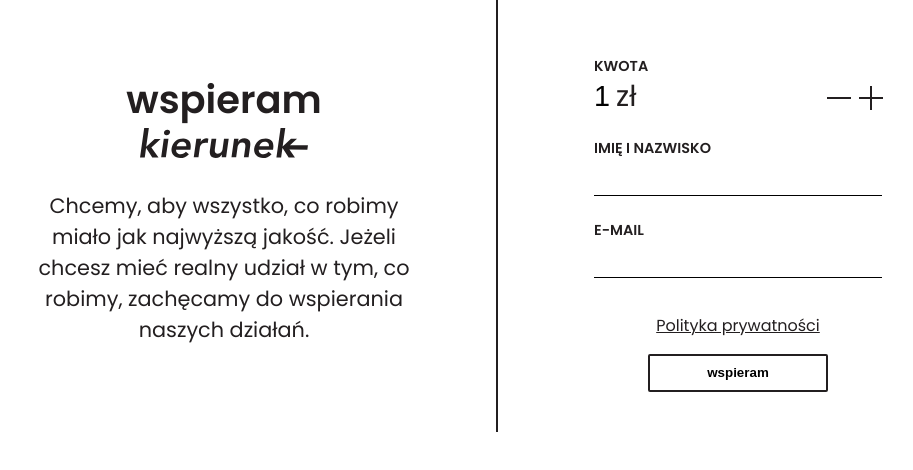
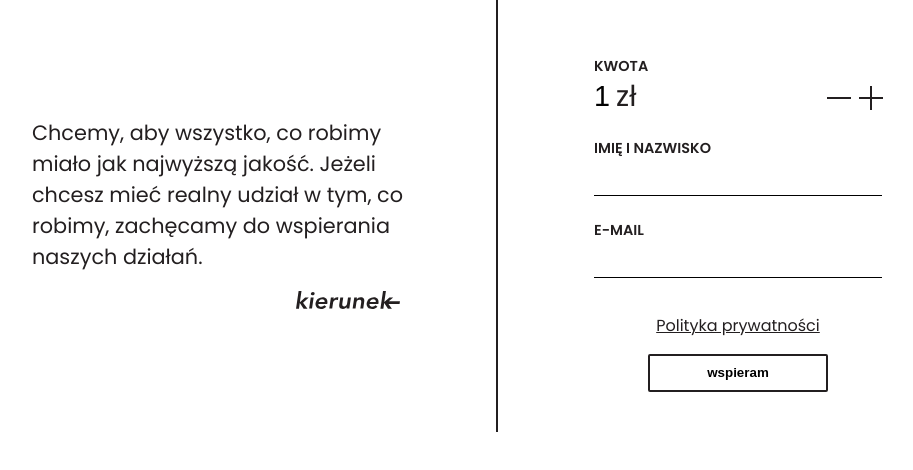
Before and after one commit to kdraganik/kierunek-support-page, a React (Create React App) app: page / in a window 1280 px wide. Shown: the part 192-662 px from the top of the page, without its empty margins (143-1056 px from the left). Built offline with nearby package versions, Linux system fonts and the light colour scheme.

Commit message:
feat(improved-styling): remove 'wspieram' header

```diff
--- a/src/App.jsx
+++ b/src/App.jsx
@@ -5,13 +5,13 @@ const App = () => {
   return(
     <Wrapper>
       <Container top>
-        <Header2>wspieram</Header2>
-        <BigLogo/>
+        {/* <Header2>wspieram</Header2> */}
         <Inspiration>
           Chcemy, aby wszystko, co robimy miało jak najwyższą jakość.
           Jeżeli chcesz mieć realny udział w tym, co robimy,
           zachęcamy do wspierania naszych działań.
         </Inspiration>
+        <BigLogo/>
       </Container>
       <Divider />
       <Container bottom>
@@ -87,17 +87,19 @@ const Header2 = styled.h2`
 const BigLogo = styled.img.attrs({
   src: "./logo_black.svg"
 })`
-  width: 10.5em;
+  margin-top: .5em;
+  margin-right: 1em;
+  width: 6.5em;
   height: auto;
+  align-self: flex-end;
 `;
 
 const Inspiration = styled.p`
-  margin-top: 1.5em;
+  margin: .5em 0;
   font-size: 1.3em;
-  text-align: center;
 
   @media (max-width: 768px) {
-    margin: 1.5em 1em 0 1.5em;
+    margin: .5em 1em .5e 1.5em;
   }
 `;
 
```
